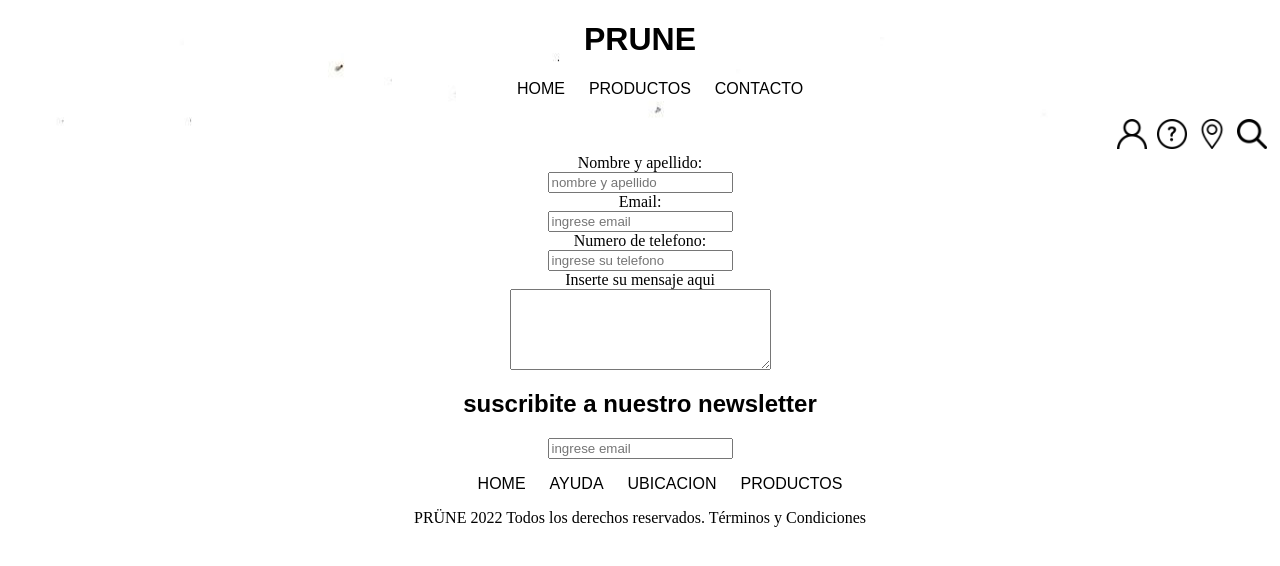
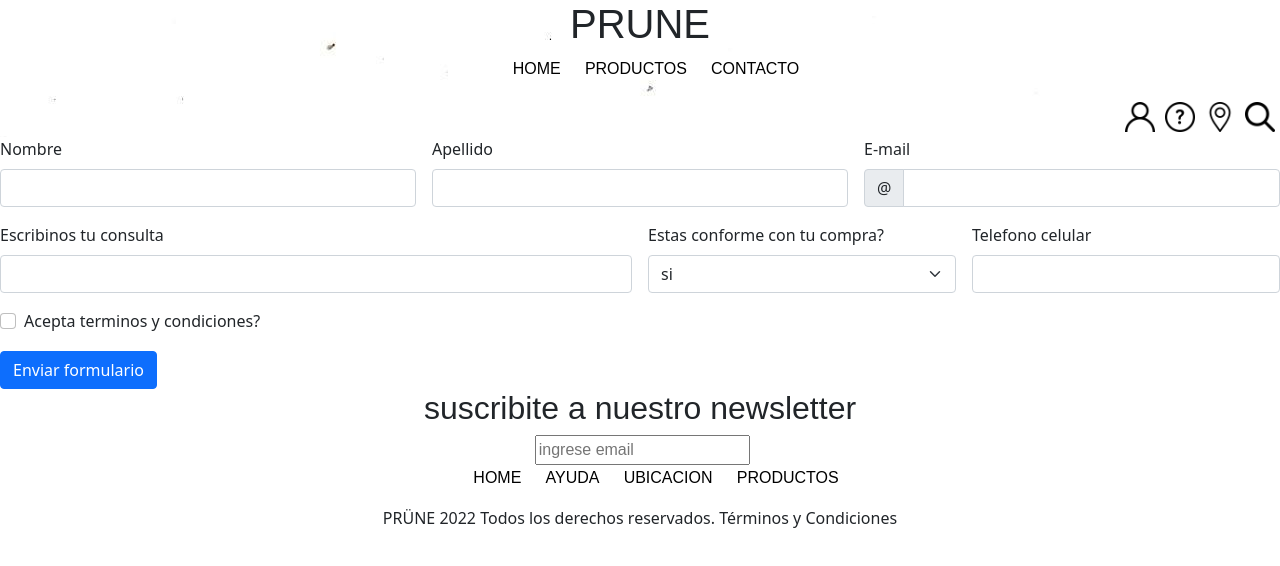
Before and after one commit to valentinabusamia/proyect-final, a plain HTML site: page pages/contacto.html in a window 1280 px wide. Drawn offline with nearby package versions, Linux system fonts and the light colour scheme.

Commit message:
agregue dos nuevas imagenes, agg boostrap a index y contacto

```diff
--- a/pages/contacto.html
+++ b/pages/contacto.html
@@ -5,6 +5,8 @@
     <meta charset="UTF-8">
     <meta http-equiv="X-UA-Compatible" content="IE=edge">
     <meta name="viewport" content="width=device-width, initial-scale=1.0">
+    <link href="https://cdn.jsdelivr.net/npm/bootstrap@5.1.3/dist/css/bootstrap.min.css" rel="stylesheet"
+        integrity="sha384-1BmE4kWBq78iYhFldvKuhfTAU6auU8tT94WrHftjDbrCEXSU1oBoqyl2QvZ6jIW3" crossorigin="anonymous">
     <link rel="stylesheet" href="../css/style.css">
     <title>CONTACTO</title>
 </head>
@@ -29,21 +31,71 @@
         </div>
 
     </header>
-    <main>
-        <div class="formC">
-            <form action="#"></form>
-            <label for="mensaje ">Nombre y apellido:</label>
-            <input type="text" placeholder="nombre y apellido" name="nombre">
-            <label for="mensaje">Email:</label>
-            <input type="email" placeholder="ingrese email" name="email">
-            <label for="mensaje">Numero de telefono:</label>
-            <input type="telefono" placeholder="ingrese su telefono" name="telefono">
+    <form class="row g-3 needs-validation" novalidate>
+        <div class="col-md-4">
+            <label for="validationCustom01" class="form-label">Nombre</label>
+            <input type="text" class="form-control" id="validationCustom01" value="" required>
+            <div class="valid-feedback">
+                Looks good!
+            </div>
         </div>
-        <div class="formD">
-            <label for="mensaje"> Inserte su mensaje aqui</label>
-            <textarea name="mensaje" id="mensaje" cols="30" rows="5"></textarea>
+        <div class="col-md-4">
+            <label for="validationCustom02" class="form-label">Apellido</label>
+            <input type="text" class="form-control" id="validationCustom02" value="" required>
+            <div class="valid-feedback">
+                Looks good!
+            </div>
         </div>
-    </main>
+        <div class="col-md-4">
+            <label for="validationCustomUsername" class="form-label">E-mail</label>
+            <div class="input-group has-validation">
+                <span class="input-group-text" id="inputGroupPrepend">@</span>
+                <input type="text" class="form-control" id="validationCustomUsername"
+                    aria-describedby="inputGroupPrepend" required>
+                <div class="invalid-feedback">
+                    Please choose a username.
+                </div>
+            </div>
+        </div>
+        <div class="col-md-6">
+            <label for="validationCustom03" class="form-label">Escribinos tu consulta</label>
+            <input type="text" class="form-control" id="validationCustom03" required>
+            <div class="invalid-feedback">
+                Please provide a valid city.
+            </div>
+        </div>
+        <div class="col-md-3">
+            <label for="validationCustom04" class="form-label">Estas conforme con tu compra?</label>
+            <select class="form-select" id="validationCustom04" required>
+                <option selected disabled value="">si</option>
+                <option>no</option>
+            </select>
+            <div class="invalid-feedback">
+                Please select a valid state.
+            </div>
+        </div>
+        <div class="col-md-3">
+            <label for="validationCustom05" class="form-label">Telefono celular</label>
+            <input type="text" class="form-control" id="validationCustom05" required>
+            <div class="invalid-feedback">
+                Please provide a valid zip.
+            </div>
+        </div>
+        <div class="col-12">
+            <div class="form-check">
+                <input class="form-check-input" type="checkbox" value="" id="invalidCheck" required>
+                <label class="form-check-label" for="invalidCheck">
+                    Acepta terminos y condiciones?
+                </label>
+                <div class="invalid-feedback">
+                    You must agree before submitting.
+                </div>
+            </div>
+        </div>
+        <div class="col-12">
+            <button class="btn btn-primary" type="submit">Enviar formulario</button>
+        </div>
+    </form>
 
 
     <footer>
@@ -65,7 +117,9 @@
         <p> PRÜNE 2022 Todos los derechos reservados. Términos y Condiciones</p>
     </footer>
 
-
+    <script src="https://cdn.jsdelivr.net/npm/bootstrap@5.1.3/dist/js/bootstrap.bundle.min.js"
+        integrity="sha384-ka7Sk0Gln4gmtz2MlQnikT1wXgYsOg+OMhuP+IlRH9sENBO0LRn5q+8nbTov4+1p"
+        crossorigin="anonymous"></script>
 </body>
 
 </html>
```
Also changed, not shown: index.html (+43 -2 lines), 2 other files.
